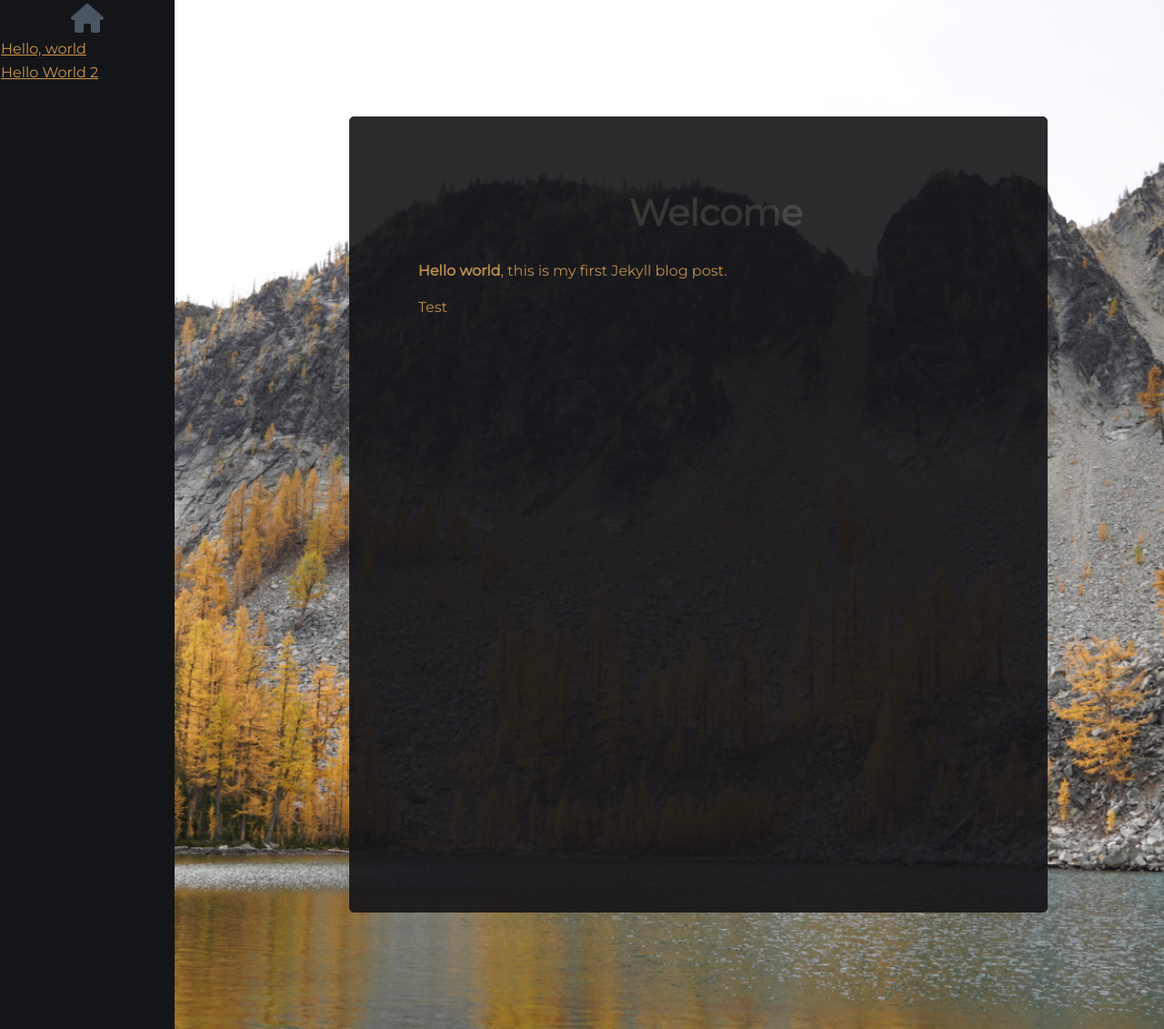
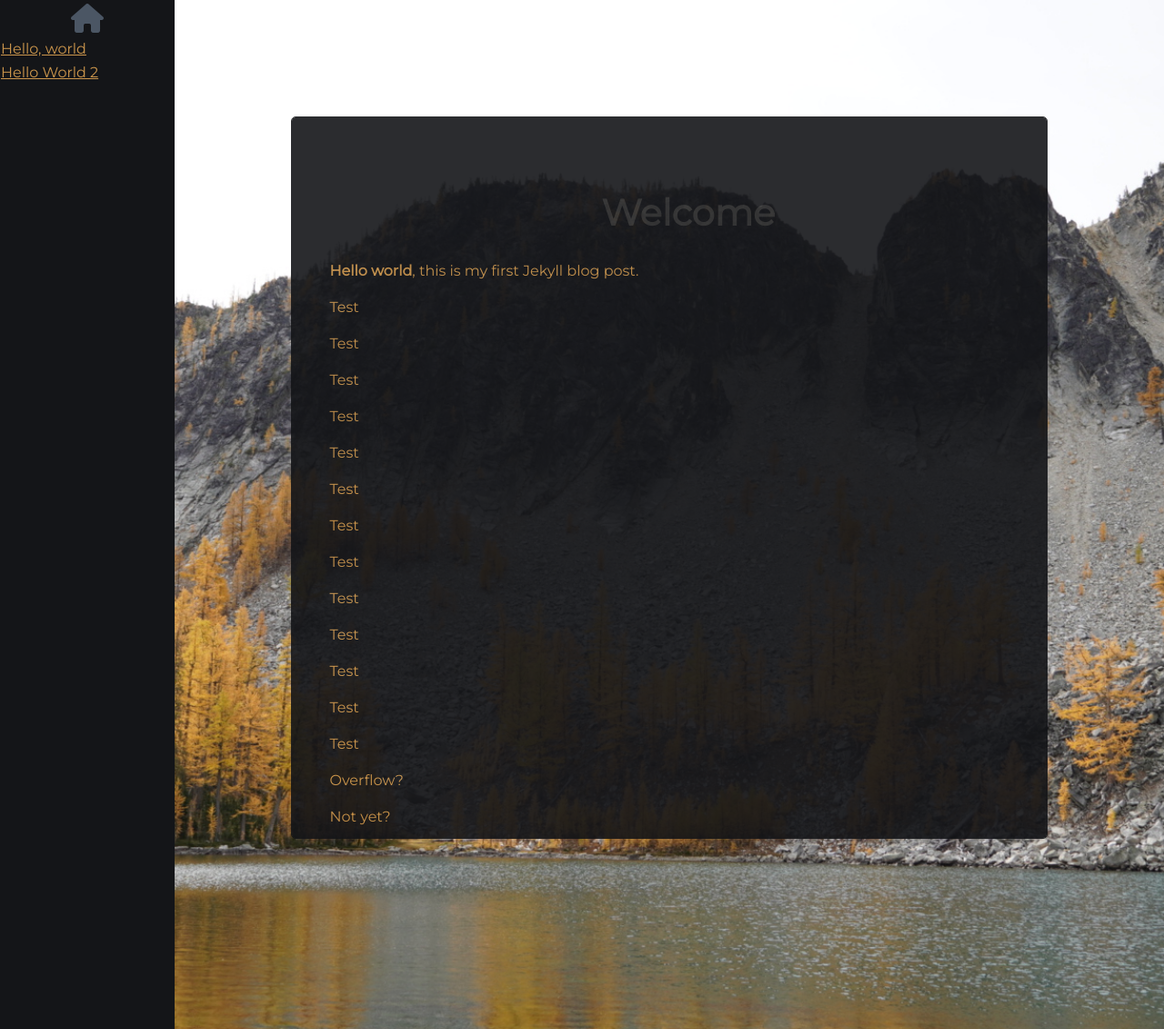
Before and after one commit to varjo/varjo.github.io, a Jekyll site: the page built from _posts/2022-10-22-Hello-World.md, in a window 1280 px wide. Shown: the whole page at 91% size. Built offline with Jekyll 4.4.1, drawn with Linux system fonts in a browser that asks for light colours.

```diff
--- a/_posts/2022-10-22-Hello-World.md
+++ b/_posts/2022-10-22-Hello-World.md
@@ -9,3 +9,35 @@ author: Curt
 **Hello world**, this is my first Jekyll blog post.
 
 Test
+
+Test
+
+Test
+
+Test
+
+Test
+
+Test
+
+Test
+
+Test
+
+Test
+
+Test
+
+Test
+
+Test
+
+Test
+
+Overflow?
+
+Not yet?
+
+How about now?
+
+Now you should see this...
```
Also changed, not shown: src/styles/_content.scss (+9 -6 lines), assets/css/main.css.
